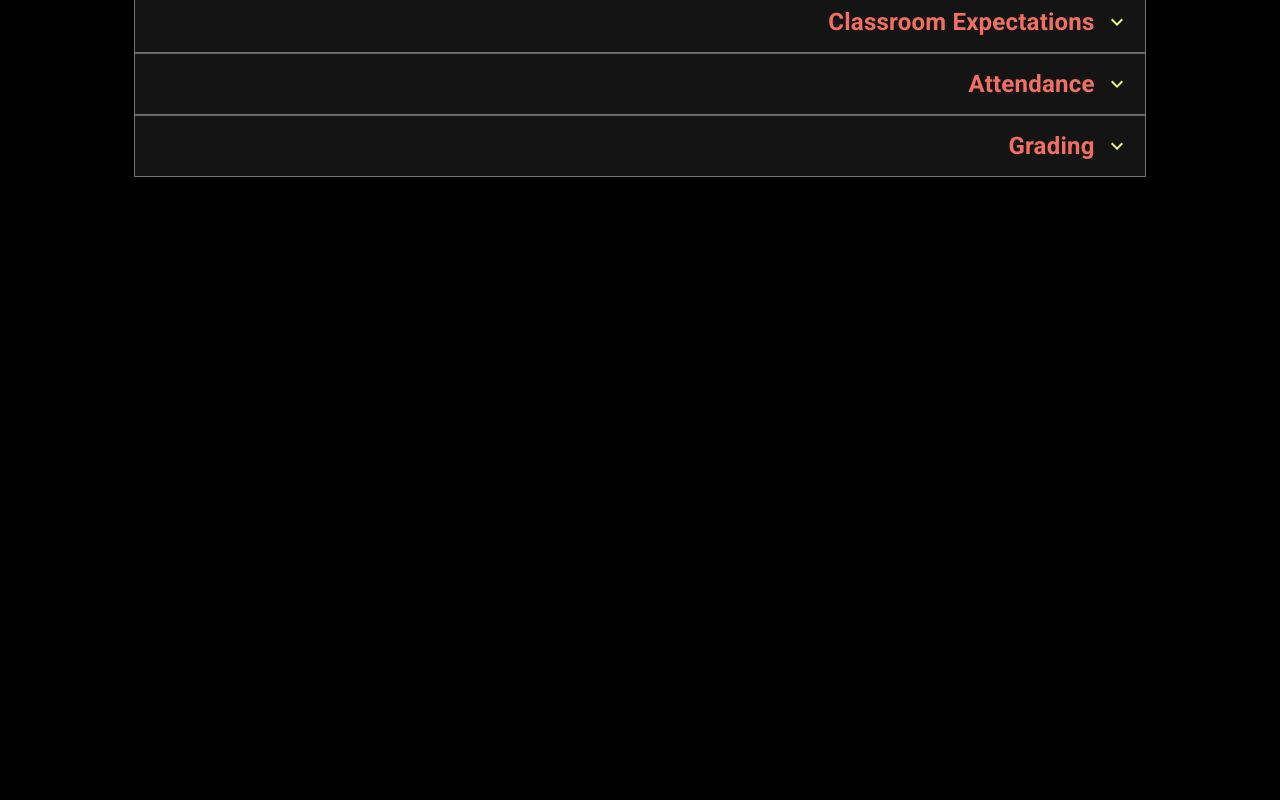
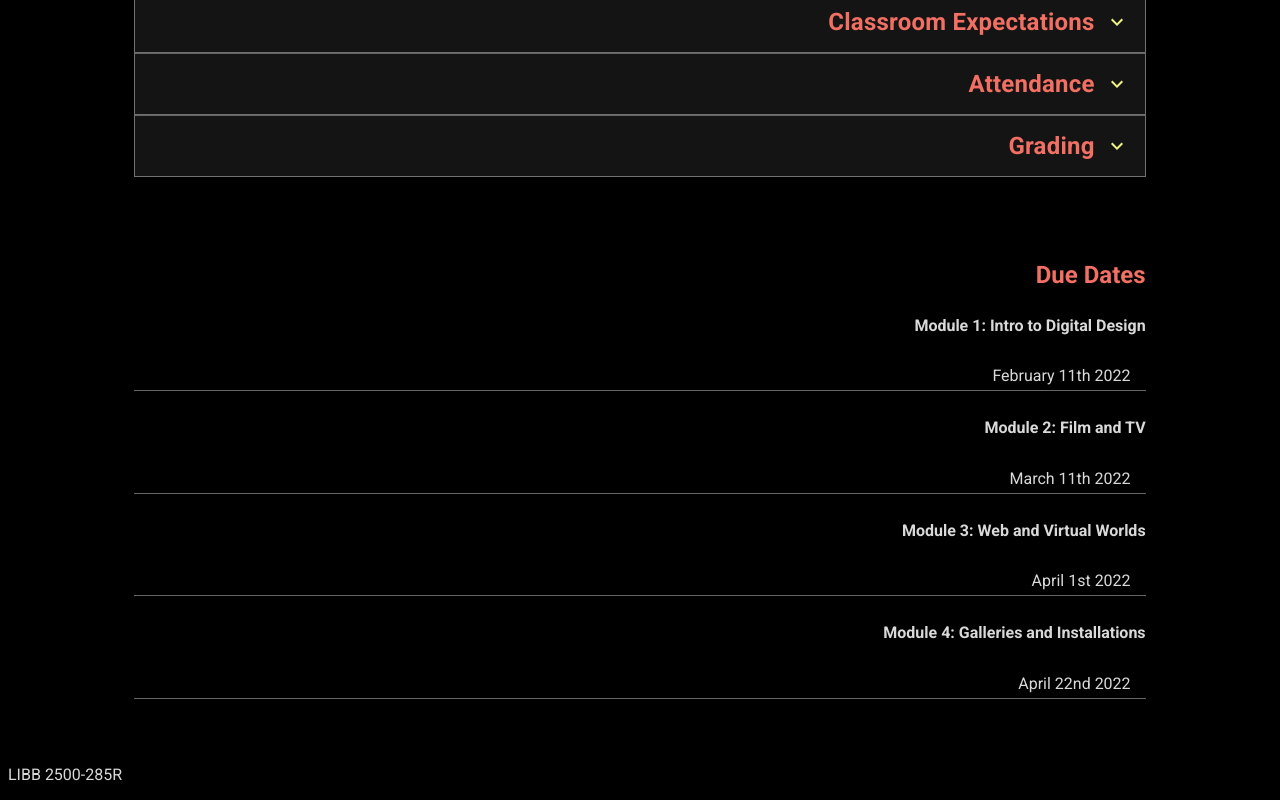
Before and after one commit to marlitas/digital_media, a React (Create React App) app: page / in a window 1280 px wide. Shown: the part 563-1363 px from the top of the page. Before the commit the page ends 800 px from the top, so only its background shows below. Built offline with nearby package versions, Linux system fonts and the light colour scheme; a web font is replaced by a local one.

Commit message:
Add calendar

```diff
--- a/src/App.css
+++ b/src/App.css
@@ -5,6 +5,10 @@ body {
   margin-top: 12vh;
   background-color: black;
   color: rgba(255, 255, 255, .85);
+  > .footer {
+    position: sticky;
+    top: 100vh;
+  }
 }
 
 h1 {
@@ -13,6 +17,12 @@ h1 {
   text-decoration: none;
   font-size: 3em;
   font-weight: normal;
+}
+
+h3 {
+  color: #F26F63;
+  font-size: 1.5em;
+  text-align: right;
 }
 
 h2, h3, h4, h5, p, a, form, table, tr, td {
--- a/src/App.js
+++ b/src/App.js
@@ -2,6 +2,7 @@ import './App.css';
 import { Routes, Route } from 'react-router-dom';
 import Header from './components/header/header';
 import Home from './components/home/home';
+import Footer from './components/footer/footer'
 
 function App() {
   return (
@@ -13,6 +14,7 @@ function App() {
         >
         </Route>
       </Routes>
+      <Footer />
     </>
   );
 }
--- a/src/components/calendar/calendar.css
+++ b/src/components/calendar/calendar.css
@@ -0,0 +1,10 @@
+h5 {
+  text-align: right;
+  font-size: 1em;
+}
+
+.due-date {
+  text-align: right;
+  padding: 5px 15px;
+  border-bottom: 1px solid rgba(255, 255, 255, .4);
+}
--- a/src/components/calendar/calendar.jsx
+++ b/src/components/calendar/calendar.jsx
@@ -0,0 +1,19 @@
+import './calendar.css'
+
+function calendar() {
+  return (
+    <div className="container">
+      <h3>Due Dates</h3>
+      <h5>Module 1: Intro to Digital Design</h5>
+      <p className="due-date">February 11th 2022</p>
+      <h5>Module 2: Film and TV</h5>
+      <p className="due-date">March 11th 2022</p>
+      <h5>Module 3: Web and Virtual Worlds</h5>
+      <p className="due-date">April 1st 2022</p>
+      <h5>Module 4: Galleries and Installations</h5>
+      <p className="due-date">April 22nd 2022</p>
+    </div>
+  )
+}
+
+export default calendar
--- a/src/components/footer/footer.jsx
+++ b/src/components/footer/footer.jsx
@@ -0,0 +1,11 @@
+import './footer.css'
+
+function footer() {
+  return (
+    <div className='footer'>
+      <p>LIBB 2500-285R</p>
+    </div>
+  )
+}
+
+export default footer
--- a/src/components/home/home.jsx
+++ b/src/components/home/home.jsx
@@ -1,9 +1,13 @@
 import './home.css';
 import Syllabus from '../syllabus/syllabus';
+import Calendar from '../calendar/calendar'
 
 function home() {
   return (
-    <Syllabus />
+    <>
+      <Syllabus />
+      <Calendar />
+    </>
   )
 }
 
```
